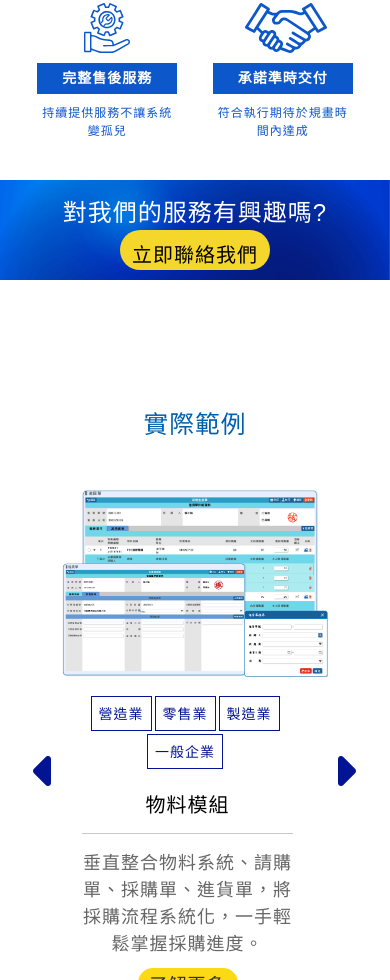
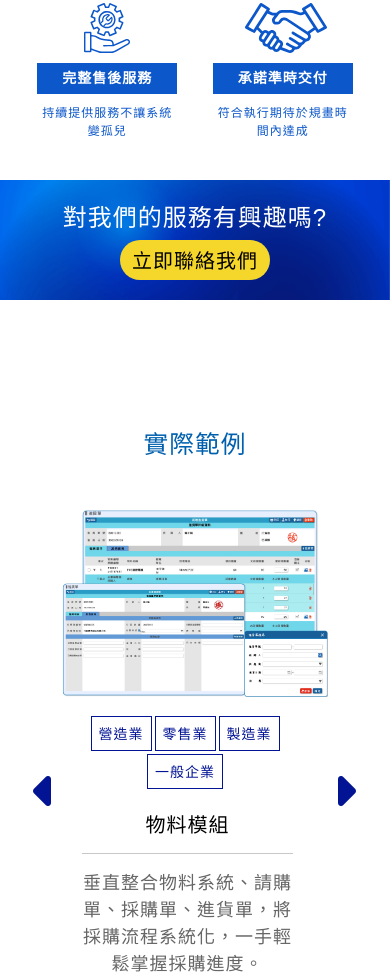
Before and after one commit to cwy104seung28/SYTnewhomepage, a plain HTML site: page index.html in a window 390 px wide. Shown: the part 2750-3730 px from the top of the page. Drawn offline with nearby package versions, Linux system fonts and the light colour scheme.

Commit message:
0713 update

```diff
--- a/css/index.scss
+++ b/css/index.scss
@@ -715,15 +715,15 @@ body {
                 margin-bottom: 30px;
 
                 @media (max-width: 991px) {
-                    height: 100px;
+                    height: 120px;
                     font-size: 24px;
-                    padding-top: 15px;
+                    padding-top: 20px;
                 }
 
                 .contact-link-btn {
                     width: 200px;
                     height: 50px;
-                    padding-top: 10px;
+                    padding-top: 6px;
 
                     border-radius: 25px;
                     background-color: #f5d62a;
@@ -740,7 +740,7 @@ body {
                         width: 150px;
                         height: 40px;
                         font-size: 20px;
-                        bottom: 10px;
+                        bottom: 20px;
                         left: calc(50% - 75px);
                     }
 
```
Also changed, not shown: css/index.css, 1 other file.
